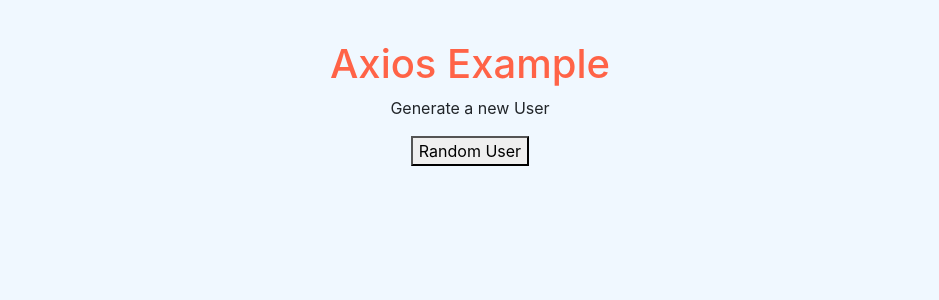
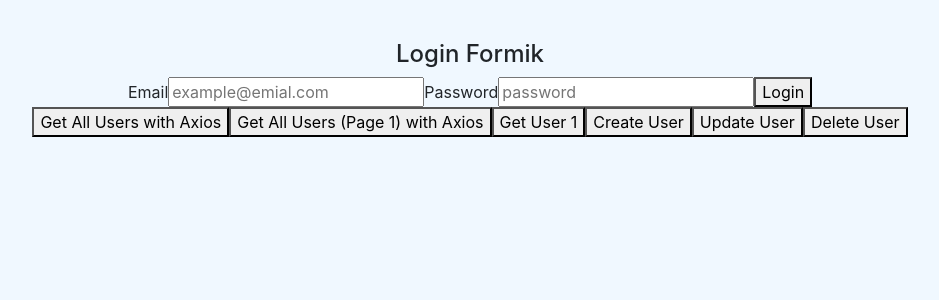
Before and after one commit to Baruc22/Task-Manager-React, a React (Create React App) app: page / in a window 1280 px wide. Shown: the top 300 px of the page, without its empty margins (170-1109 px from the left). Built offline with nearby package versions, Linux system fonts and the light colour scheme.

Commit message:
Peticiones http con axios para un CRUD usando la API reqres

```diff
--- a/src/App.js
+++ b/src/App.js
@@ -16,6 +16,7 @@
 import ObservableExample from './components/pure/ObservableExample';
 import FetchExample from './components/pure/FetchExample';
 import AxiosExample from './components/pure/AxiosExample';
+import AxiosCRUDExample from './components/pure/AxiosCRUDExample';
 
 //Componente de tipo funcion
 function App() {
@@ -72,7 +73,8 @@
       {/* <AsyncEjample></AsyncEjample> */}
       {/* <ObservableExample></ObservableExample> */}
       {/* <FetchExample></FetchExample> */}
-      <AxiosExample></AxiosExample>
+      {/* <AxiosExample></AxiosExample> */}
+      <AxiosCRUDExample></AxiosCRUDExample>
 
       {/* PROYECTO FINAL */}
       {/* <TaskListComponent></TaskListComponent> */}
--- /dev/null
+++ b/src/components/pure/AxiosCRUDExample.jsx
@@ -0,0 +1,207 @@
+import React from 'react';
+import { login, getAllUsers, getAllPageUsers, getUserByID, createUserService, updateUserByID, deleteUserByID } from '../../services/axiosCRUDService';
+import { Formik, Field, Form, ErrorMessage } from 'formik';
+import * as Yup from 'yup';
+
+
+const AxiosCRUDExample = () => {
+
+    const initialCredentials = {
+        email: '',
+        password: ''
+    }
+
+    //Hacer un esquema de validación para la información del formulario
+    const loginSchema = Yup.object().shape(
+        {
+            //Tipo de dato:string() | Validacion:email() | Campo requerido
+            email: Yup.string().email('Invalid email format').required('Email is required'),
+            //Tipo de dato:string() | Campo requerido
+            password: Yup.string().required('Password is required')
+        }
+    );
+
+    //! ** CRUD Examples **
+
+    const authUser = (values) => {
+        login(values.email, values.password)
+            .then((response) => {
+                if (response.data.token) {
+                    alert(JSON.stringify(response.data.token));
+                    sessionStorage.setItem('token', response.data.token);
+                } else {
+                    sessionStorage.removeItem('token');
+                    throw new Error('Login failure');
+                }
+
+            })
+            .catch((error) => {
+                alert(`Something went wrong: ${error}`);
+                sessionStorage.removeItem('token');
+            })
+            .finally(() => console.log('Login done'));
+    }
+
+    const obtainAllUsers = () => {
+        getAllUsers()
+            .then((response) => {
+                if( response.data.data && response.status === 200){
+                    alert(JSON.stringify(response.data.data));
+                }else{
+                    throw new Error('No users found');
+                }
+            })
+            .catch((error) => {
+                alert(`Something went wrong: ${error}`);
+            });
+    }
+
+    const obtainAllPagedUsers = (page) => {
+        getAllPageUsers(page)
+            .then((response) => {
+                if( response.data.data && response.status === 200){
+                    alert(JSON.stringify(response.data.data));
+                }else{
+                    throw new Error(`No users found in page ${page}`);
+                }
+            })
+            .catch((error) => {
+                alert(`Something went wrong: ${error}`);
+            });
+    }
+
+    const obtainUserByID = (id) => {
+        getUserByID(id)
+            .then((response) => {
+                if( response.data.data && response.status === 200){
+                    alert(JSON.stringify(response.data.data));
+                }else{
+                    throw new Error('User not found');
+                }
+            })
+            .catch((error) => {
+                alert(`Something went wrong: ${error}`);
+            });
+    }
+
+    const createUser = (name,job) => {
+        createUserService(name,job)
+            .then((response) => {
+                if( response.data && response.status === 201){
+                    alert(JSON.stringify(response.data));
+                }else{
+                    throw new Error('User not created');
+                }
+
+            })
+            .catch((error) => {
+                alert(`Something went wrong: ${error}`);
+            });
+    }
+
+    const updateUser = (id, name, job) => {
+        updateUserByID(id,name,job)
+            .then((response) => {
+                if( response.data && response.status === 200){
+                    alert(JSON.stringify(response.data));
+                }else{
+                    throw new Error('User not found & no update done');
+                }
+            })
+            .catch((error) => {
+                alert(`Something went wrong: ${error}`);
+            });
+    }
+
+    const deleteUser = (id) => {
+        deleteUserByID(id)
+            .then((response) => {
+                if(response.status === 204){
+                    alert(`User with id: ${id} successfully deleted`);
+                }else{
+                    throw new Error('User not found & no delete done');
+                }
+            })
+            .catch((error) => {
+                alert(`Something went wrong: ${error}`);
+            });
+    }
+
+    return (
+        <div>
+            <h4>Login Formik</h4>
+            {/* Configuración de Formik */}
+            <Formik
+                // ** Inicialización de valores que tomara el formulario **
+                initialValues={initialCredentials}
+                // ** Validacion de esquema de Yup **
+                validationSchema={loginSchema}
+                // ** Evento onSubmit **
+                onSubmit={async (values) => {
+                    authUser(values)
+                }}
+            >
+                {/* Obtenemos las props de Formik */}
+
+                {({ values,
+                    touched,
+                    errors,
+                    isSubmitting,
+                    handleChange,
+                    handleBlur }) => (
+
+                    <Form>
+                        <label htmlFor="email">Email</label>
+                        <Field id="email" type="email" name="email" placeholder="example@emial.com" />
+
+                        {/* Gestion de errores en email usando Formik */}
+                        {
+                            errors.email && touched.email && (
+
+                                <div>
+                                    <ErrorMessage name="email"></ErrorMessage>
+                                </div>
+
+                            )
+                        }
+
+                        <label htmlFor="password">Password</label>
+                        <Field
+                            id="password"
+                            name="password"
+                            placeholder="password"
+                            type="password"
+                        />
+
+                        {/* Gestion de errores de Password de forma normal */}
+                        {
+                            errors.password && touched.password && (
+                                <div className='error'>
+                                    <p> {errors.password} </p>
+                                </div>
+                            )
+                        }
+
+                        <button type="submit">Login</button>
+                        {isSubmitting ? (<p>Login your Credentials ...</p>) : null}
+                    </Form>
+
+                )
+                }
+
+            </Formik>
+            {/* Example buttons to test API responses */}
+            <div>
+                <button onClick={obtainAllUsers}>Get All Users with Axios</button>
+                <button onClick={() => obtainAllPagedUsers(1)}>Get All Users (Page 1) with Axios</button>
+                <button onClick={() => obtainUserByID(1)}>Get User 1</button>
+                <button onClick={() => createUser('morpheus','leader')}>Create User</button>
+                <button onClick={() => updateUser(1,'morpheus','developer')}>Update User</button>
+                <button onClick={() => deleteUser(1)}>Delete User</button>
+            </div>
+
+        </div>
+    );
+}
+
+export default AxiosCRUDExample;
--- /dev/null
+++ b/src/services/axiosCRUDService.js
@@ -0,0 +1,58 @@
+import axios from 'axios';
+
+/**
+ * Login Method to ReqRes endpoint
+ * @param {string} email
+ * @param {string} password
+ */
+export const login = (email, password) => {
+    let body = {
+        email: email,
+        password: password
+    }
+
+    //Returns the response with a Promise
+    return axios.post('https://reqres.in/api/login',body);
+}
+
+//Obtain All Users
+export const getAllUsers = () => {
+    return axios.get('https://reqres.in/api/users')
+}
+
+// Obtain All paged users
+export const getAllPageUsers = (page) => {
+    return axios.get(`https://reqres.in/api/users?page${page}`);
+}
+
+// Obtain User by ID
+export const getUserByID = (id) => {
+    return axios.get(`https://reqres.in/api/users/${id}`);
+}
+
+// Create User
+export const createUserService = (name, job) => {
+    let body = {
+        name: name,
+        job: job
+    }
+
+    //Returns the response with a Promise
+    return axios.post('https://reqres.in/api/users',body);
+}
+
+// Update User
+export const updateUserByID = (id, name, job) => {
+    let body = {
+        name: name,
+        job: job
+    }
+
+    //Returns the response with a Promise
+    return axios.put(`https://reqres.in/api/users/${id}`,body);
+}
+
+// Delete User
+export const deleteUserByID = (id) => {
+    return axios.delete(`https://reqres.in/api/users/${id}`);
+}
```
